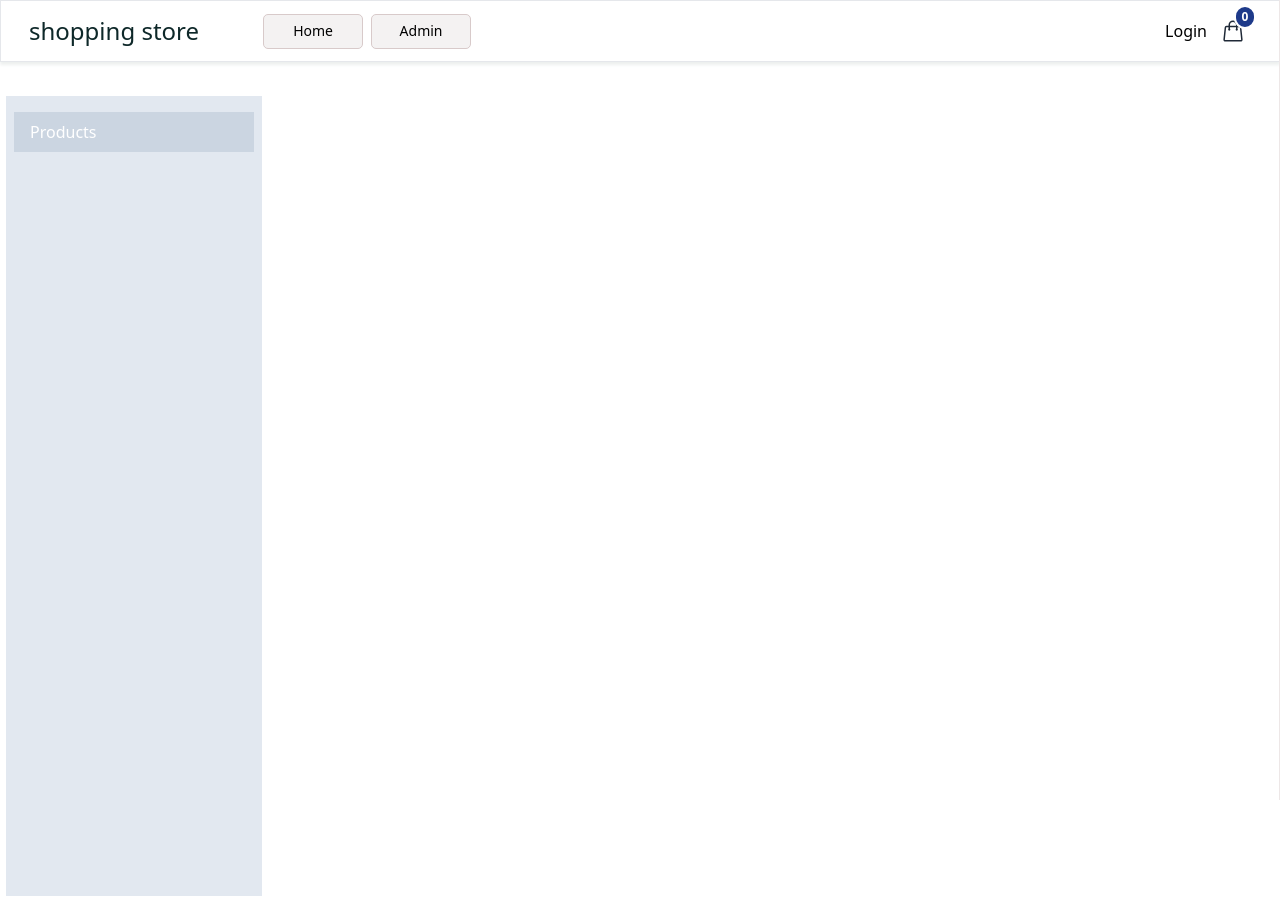
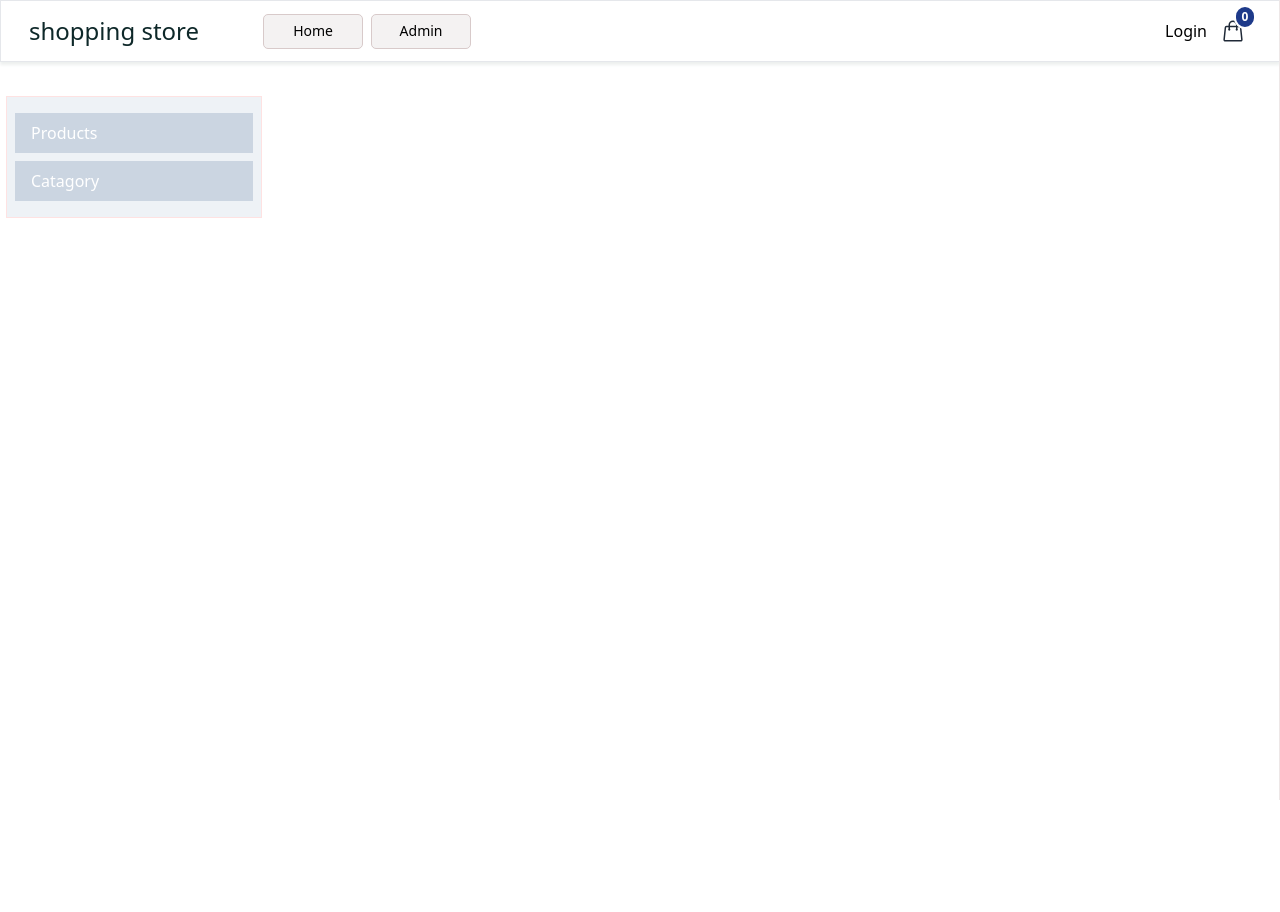
Before and after one commit to Mudassar-Shoukat/New-Ec-Store, a Vue app: page /admindashboard in a window 1280 px wide. After the commit the page ends 800 px from the top, so only its background shows below. Built offline with nearby package versions, Linux system fonts and the light colour scheme.

Commit message:
complete task of admin dashboard

```diff
--- a/src/Layout/AppLayout.vue
+++ b/src/Layout/AppLayout.vue
@@ -29,7 +29,7 @@
                 <!-- <router-link :to="{ path: '/admin/products' }"
                   >Admin
                 </router-link> -->
-                <router-link :to="{ path: '/admindashboard' }">
+                <router-link :to="{ path: '/admindashboard/products' }">
                   Admin</router-link
                 >
               </button>
--- a/src/Layout/adminDashboard.vue
+++ b/src/Layout/adminDashboard.vue
@@ -1,25 +1,29 @@
 <template>
-  <div class="flex h-screen">
+  <div class="flex">
     <aside class="w-64 flex flex-col overflow-y-auto md:flex">
       <slot name="aside">
-        <nav class="flex-1 px-2 py-4 bg-slate-200">
-          <a
-            href="#"
+        <nav class="flex-1 px-2 py-4 border border-red-100 bg-[#EEF2F6] ">
+          <span
+
+            class="flex items-center px-4 py-2 text-white hover:bg-gray-300 bg-slate-300 mb-2"
+          >
+            <router-link to="/admindashboard/products">Products</router-link>
+
+
+          </span>
+          <span
+
             class="flex items-center px-4 py-2 text-white hover:bg-gray-300 bg-slate-300"
           >
-            <router-link to="/admin/products">Products</router-link>
-          </a>
+            <router-link >Catagory</router-link>
+
+
+          </span>
         </nav>
       </slot>
     </aside>
 
-    <!-- <main class="flex-grow bg-[#c3f7bc]">
-      <slot>
-        <router-view />
-      </slot>
-    </main> -->
-
-    <main>
+    <main class="flex-grow">
       <slot>
         <router-view />
       </slot>
@@ -27,9 +31,9 @@
   </div>
 </template>
 
-<script setup>
-// import Table from '../Pages/Admin/Products/Table.vue';
-// component:{
-//   Table
-// }
+<script>
 </script>
+
+<style scoped>
+
+</style>
--- a/src/Pages/Admin/Products/Form.vue
+++ b/src/Pages/Admin/Products/Form.vue
@@ -238,7 +238,7 @@ const handleSubmit = async () => {
 
     if (newProductDoc.id) {
       console.log("New add product Id", newProductDoc.id);
-      router.push({ path: "/admin/products" });
+      router.push({ path: "/admindashboard/products" });
     }
     // Clear the form after successful submission
     newProduct.value = {
--- a/src/Pages/Admin/Products/Table.vue
+++ b/src/Pages/Admin/Products/Table.vue
@@ -5,7 +5,7 @@
       type="button"
       class="w-[300px] h-[35px] mt-2 mb-2 text-sm font-medium bg-[#99969f34] rounded-[5px] border border-[#d0cdcd] hover:bg-gray-100 text-[#4531db] hover:underline hover:[transition:0.3s_ease-in-out]"
     >
-      <router-link :to="{ path: '/admin/products/create' }"
+      <router-link to="/admindashboard/form"
         >Create New Product</router-link
       >
     </button>
@@ -185,7 +185,7 @@
             >
               <router-link
                 :to="{
-                  path: '/admin/products',
+                  path: '/admindashboard/products',
                   query: { product_id: product.id },
                 }"
               >
--- a/src/router.js
+++ b/src/router.js
@@ -2,9 +2,11 @@ import { createWebHistory, createRouter } from "vue-router";
 import Main from "./Pages/Main.vue";
 import ProductDetail from "./Pages/SingleProductDetail.vue";
 import Login from "./Pages/Login.vue";
-import ProductIndex from "./Pages/Admin/Products/Table.vue";
+import Table from "./Pages/Admin/Products/Table.vue";
 import Form from "./Pages/Admin/Products/Form.vue";
-import adminDashboard from "./Layout/adminDashboard.vue";
+import AdminDashboard from "./Layout/AdminDashboard.vue";
+
+
 
 const routes = [
   {
@@ -23,21 +25,28 @@ const routes = [
     path: "/Login",
     component: Login,
   },
+
+
+  // Admindashboard dasboard Layout
   {
-    name: "Form",
-    path: "/admin/products/create",
-    component: Form,
+    path: '/admindashboard',
+    component: AdminDashboard,
+    children: [
+      {
+        name: 'admin.product.index',
+        path: 'products', // Nested path
+        component: Table,
+      },
+
+      {
+        name: "Form",
+        path: "form",
+        component: Form,
+      },
+
+    ],
   },
-  {
-    name: "admin.product.index",
-    path: "/admin/products",
-    component: ProductIndex,
-  },
-  {
-    name: "adminlayout",
-    path: "/admindashboard",
-    component: adminDashboard,
-  },
+
 ];
 
 const router = createRouter({
```
